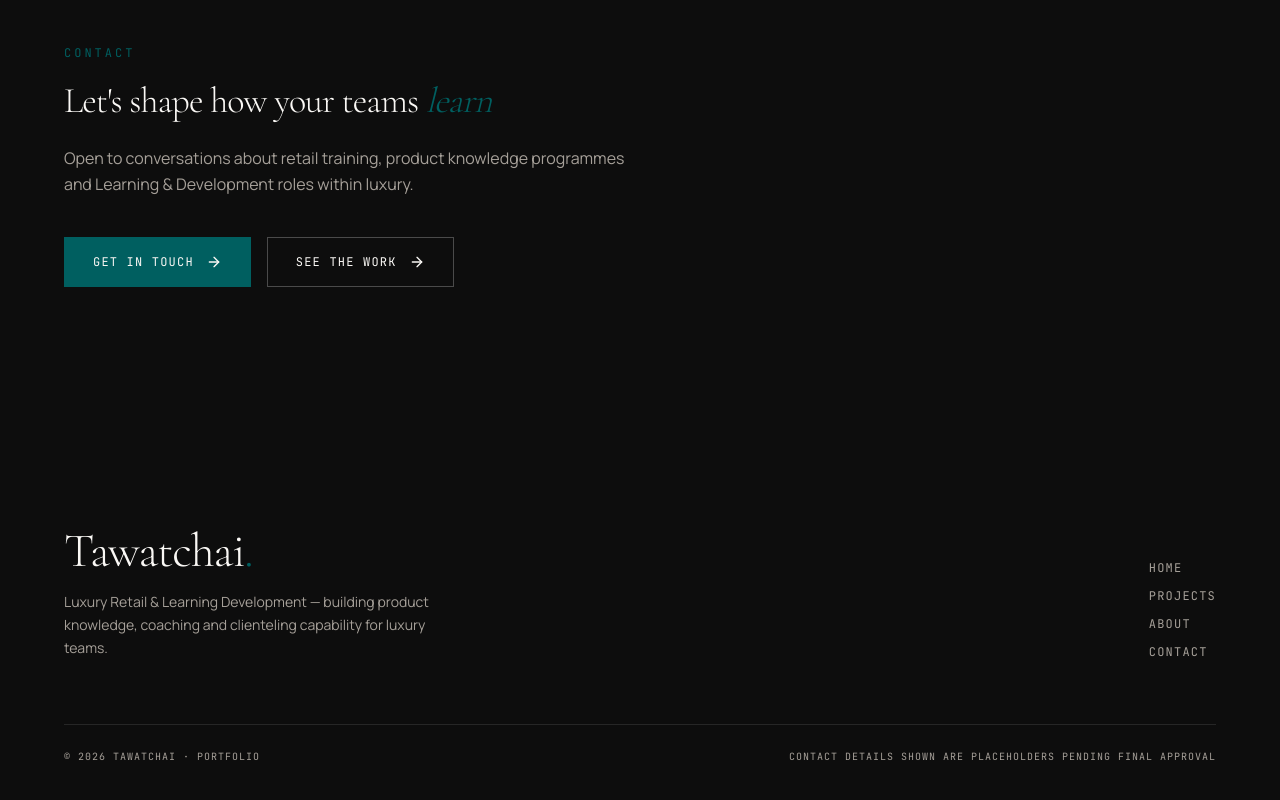
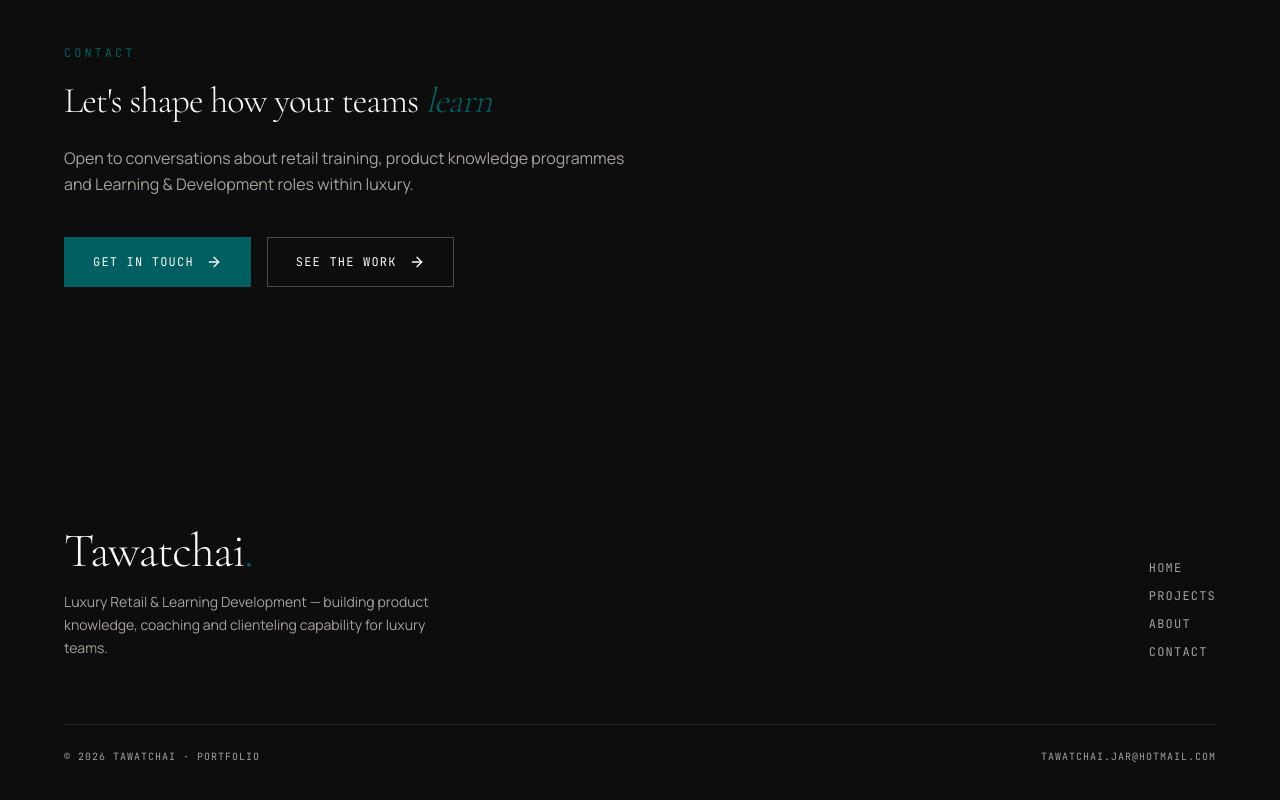
Before and after one commit to strongTWC/tawatchai-portfolio, a Next.js app: page / in a window 1280 px wide. Shown: the part 3940-4740 px from the top of the page. Built offline with nearby package versions, Linux system fonts and the light colour scheme; no server answers.

Commit message:
feat(profile): publish verified professional details

```diff
--- a/src/components/layout/footer.tsx
+++ b/src/components/layout/footer.tsx
@@ -39,9 +39,13 @@ export function Footer() {
           <p className="font-mono text-[10px] uppercase tracking-widest text-stone-light" data-testid="footer-copyright">
             © {new Date().getFullYear()} {profile.name} · Portfolio
           </p>
-          <p className="font-mono text-[10px] uppercase tracking-widest text-stone-light" data-testid="footer-placeholder-note">
-            Contact details shown are placeholders pending final approval
-          </p>
+          <a
+            href={`mailto:${profile.email}`}
+            data-testid="footer-email"
+            className="font-mono text-[10px] uppercase tracking-widest text-stone-light transition-colors hover:text-ivory"
+          >
+            {profile.email}
+          </a>
         </div>
       </div>
     </footer>
```
